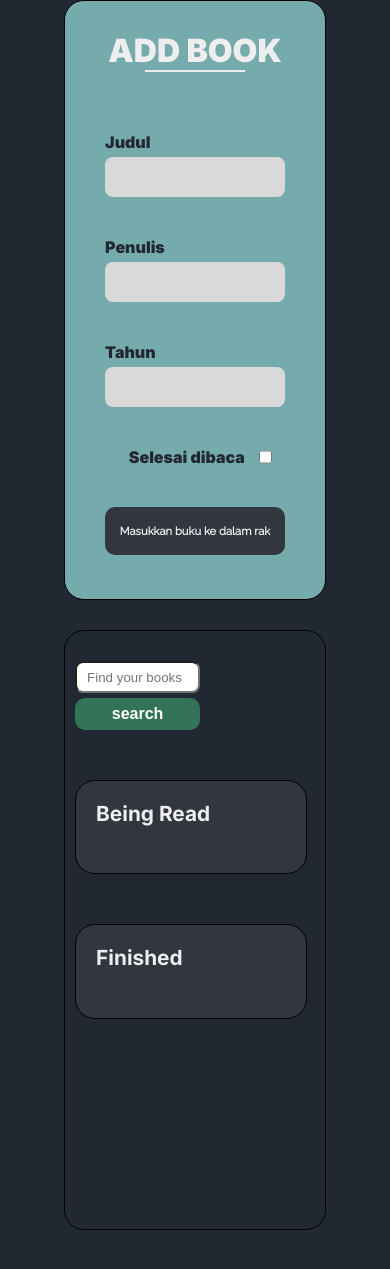
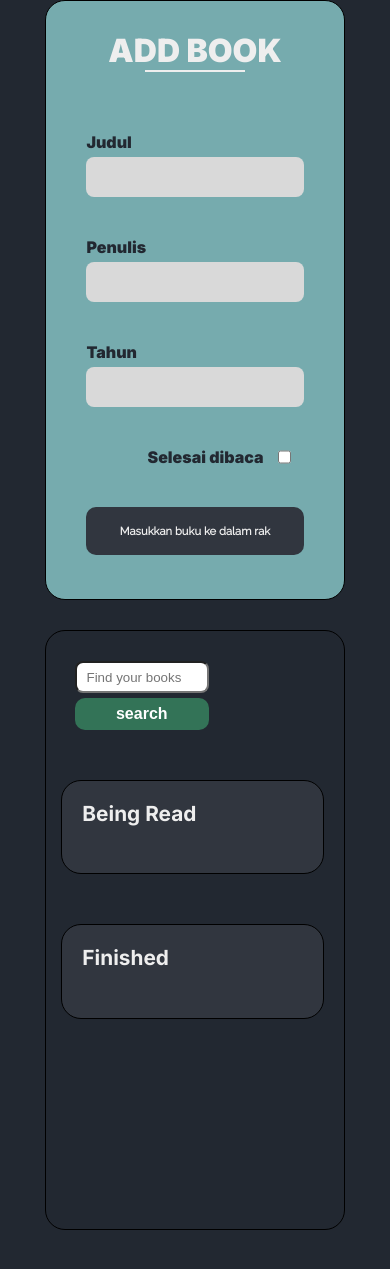
Before and after one commit to AzrilFahmiardi/Bookshelf, a plain HTML site: page index.html in a window 390 px wide. Shown: the part 169-1438 px from the top of the page. Drawn offline with Linux system fonts and the light colour scheme.

Commit message:
fix responsive

```diff
--- a/css/style.css
+++ b/css/style.css
@@ -208,6 +208,7 @@ main .child-content .book .status-button {
   display: flex;
   align-items: flex-end;
   gap: 10px;
+  flex-wrap: wrap;
 }
 main .child-content .book .status-button button {
   height: 2rem;
@@ -256,13 +257,13 @@ main .child-content .book p {
 
   main .content #add-book {
     margin-left: 0;
-    width: 70%;
+    width: 80%;
   }
 
   main .content #book-shelf {
     margin-right: 0;
-    width: 70%;
-    padding-left: 10px;
+    width: 80%;
+    padding-left: 4%;
   }
 
   main #add-book #submit-button {
```
